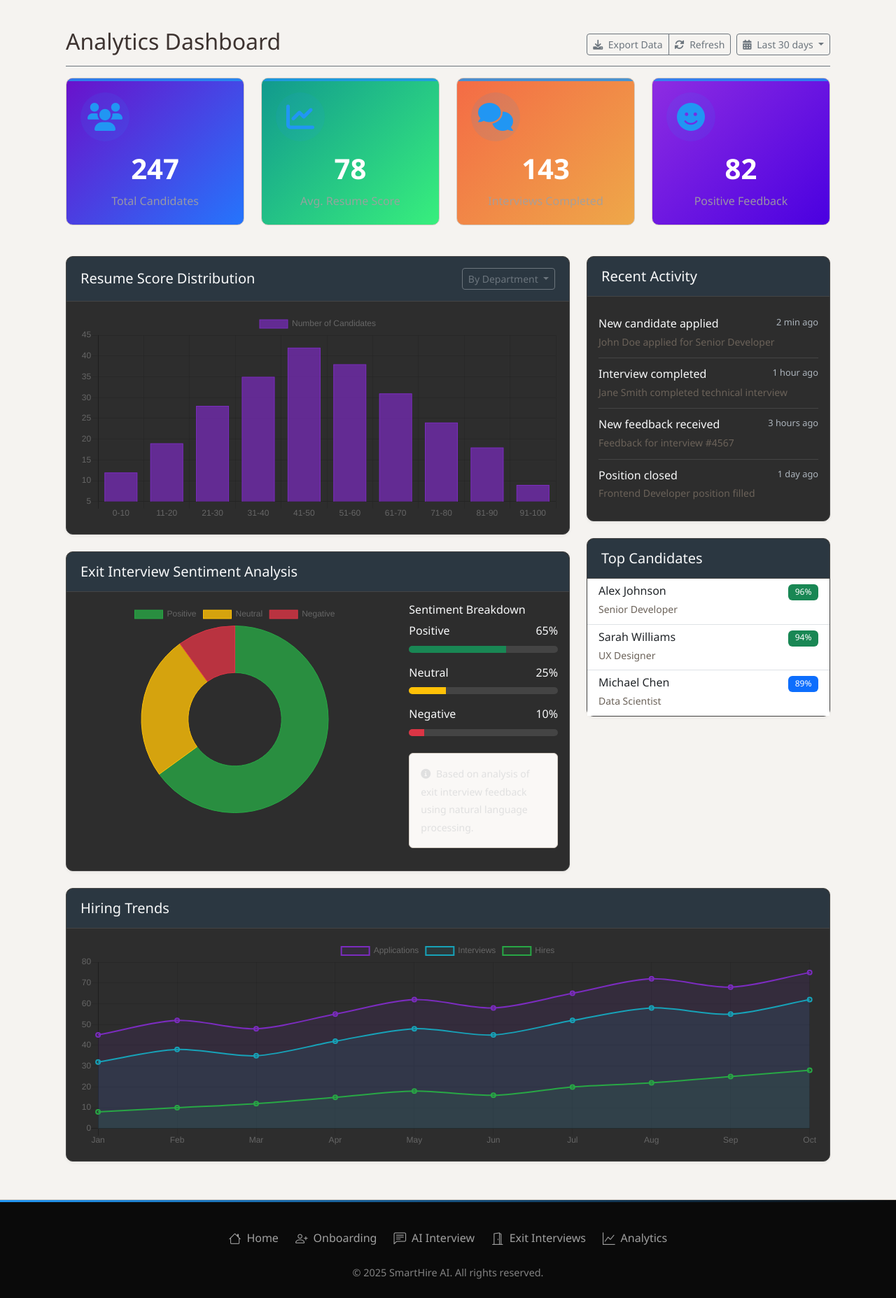
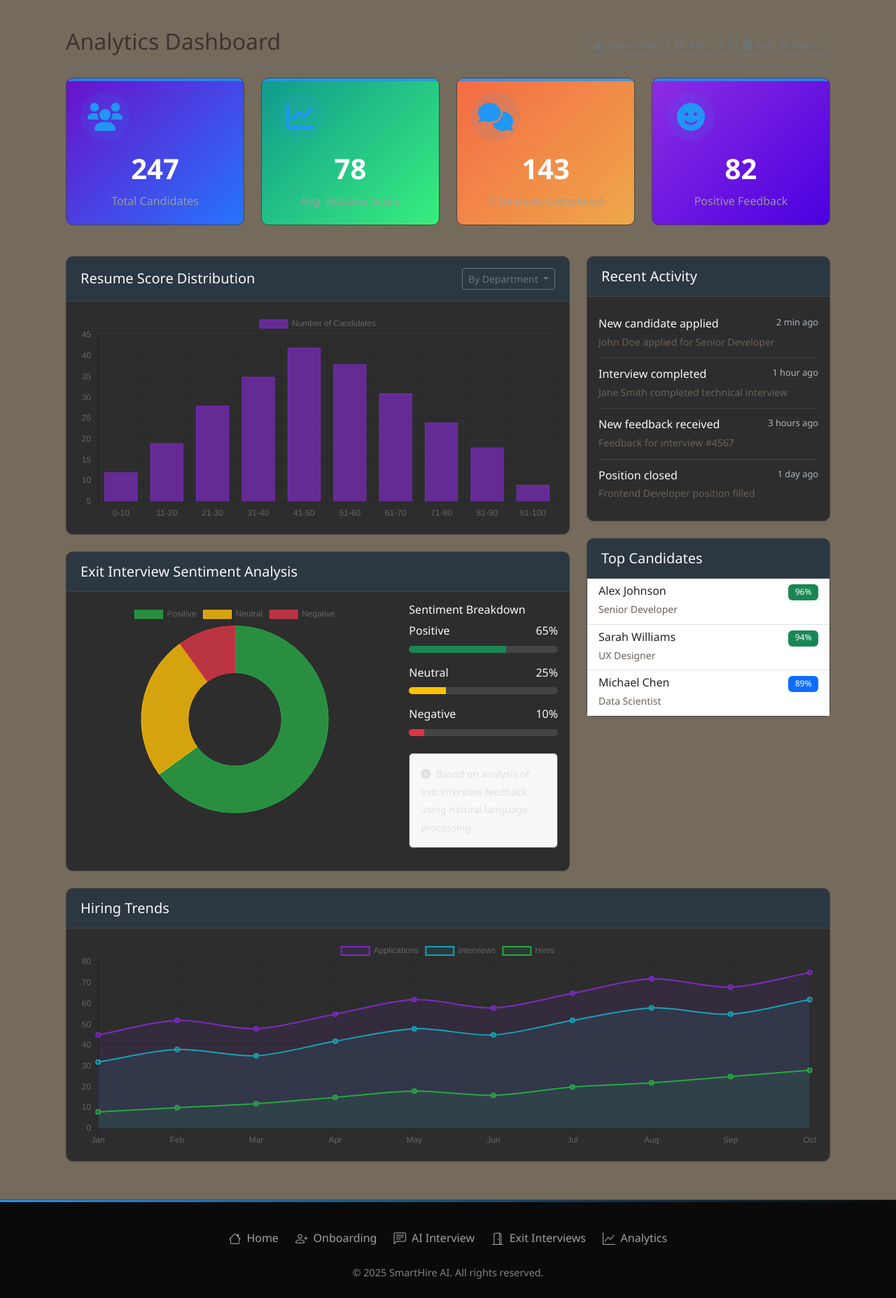
Before and after one commit to atrociousdevil30-sudo/SmartHire, a Flask app: page /analytics in a window 1280 px wide. Shown: the whole page at 70% size. Run offline with Flask 3, Linux system fonts and the light colour scheme; some libraries are stand-ins or nearby versions.

```diff
--- a/static/css/theme-toggle.css
+++ b/static/css/theme-toggle.css
@@ -2,21 +2,21 @@
 
 :root {
     /* Light mode colors (Creme/Cream) */
-    --primary-bg: #f5f3f0;
-    --secondary-bg: #ede9e4;
-    --tertiary-bg: #e5dfd8;
+    --primary-bg: #756b5d;
+    --secondary-bg: #6d645a;
+    --tertiary-bg: #82786d;
     --primary-text: #3d3330;
     --secondary-text: #6b6259;
     --tertiary-text: #8b8278;
-    --border-color: #d4ccc3;
+    --border-color: #4e443a;
     --card-bg: #faf8f6;
     --card-shadow: 0 0.125rem 0.25rem rgba(0, 0, 0, 0.05);
-    --hover-bg: #f0ebe6;
-    --danger-bg: #fce4ec;
+    --hover-bg: #725c45;
+    --danger-bg: #41212c;
     --danger-text: #c62828;
-    --warning-bg: #fff8e1;
+    --warning-bg: #8a7a44;
     --warning-text: #f57f17;
-    --success-bg: #e8f5e9;
+    --success-bg: #4c5a4d;
     --success-text: #2e7d32;
     --info-bg: #e1f5fe;
     --info-text: #01579b;
```
Also changed, not shown: other parts of static/css/theme-toggle.css (+28 -28 lines).
